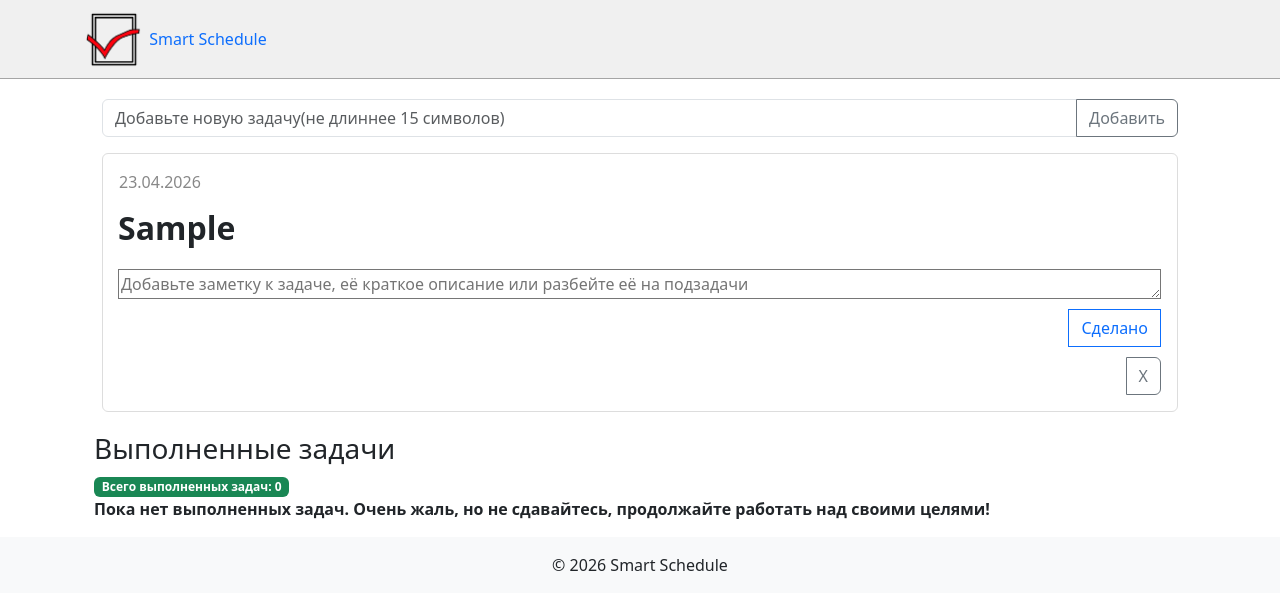
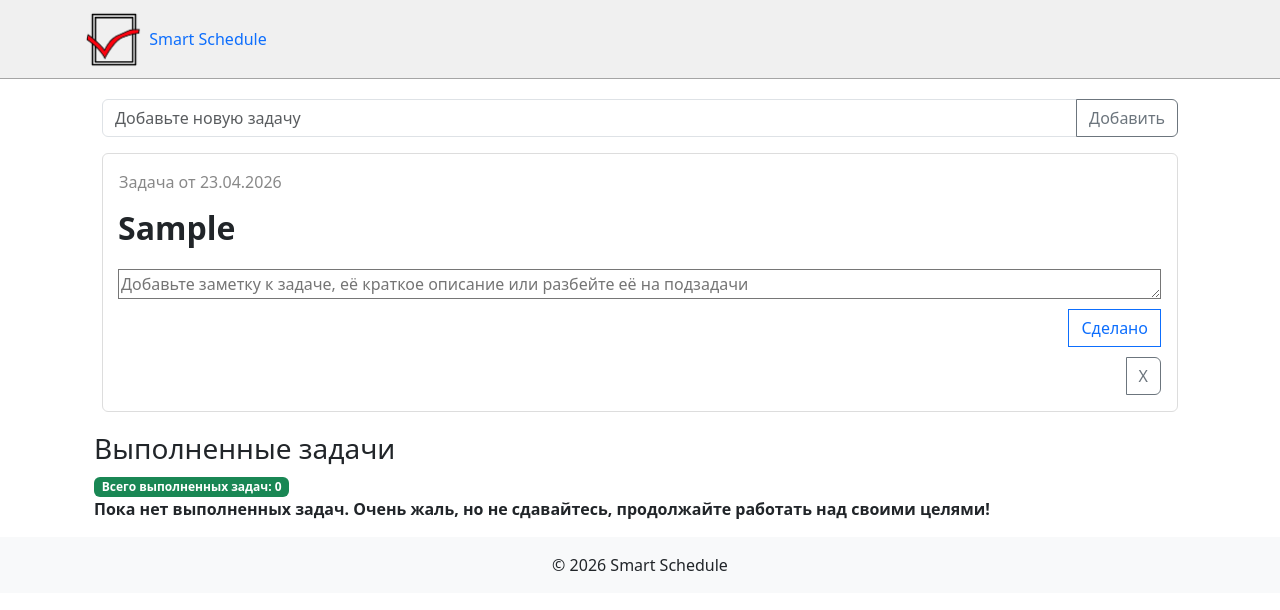
Before and after one commit to ImagineLost/Smart_schedule, a Vue app in the folder App/: page / in a window 1280 px wide. Both pictures are taken after typing "Sample" into the empty fields and a click on the button "Добавить". Shown: the top 610 px of the page. Built offline with nearby package versions, Linux system fonts and the light colour scheme.

Commit message:
Polishing commit

```diff
--- a/App/src/App.vue
+++ b/App/src/App.vue
@@ -1,11 +1,10 @@
 <script>
-
+import { SpeedInsights } from '@vercel/speed-insights/vue';
 import { Analytics } from '@vercel/analytics/vue';
 import AppHeader from './components/AppHeader.vue';
 import TodosDoneCheck from './components/TodosDoneCheck.vue';
 import TodoList from './components/TodoList.vue';
 import AppFooter from './components/AppFooter.vue';
-import { SpeedInsights } from '@vercel/speed-insights/vue';
 
 
 export default {
@@ -14,25 +13,24 @@ export default {
     }
   },
   components: {
-    Analytics,
     AppHeader,
     TodosDoneCheck,
     TodoList,
     AppFooter,
-    SpeedInsights
+    SpeedInsights,
+    Analytics,
   }
 };
 </script>
 
 <template>
-  <Analytics />
+  <speed-insights />
   <app-header />
   <body class="container">
     <todo-list />
   </body>
   <app-footer />
-  <SpeedInsights />
-
+  <analytics />
 </template>
 
 <style>
--- a/App/src/components/TodoList.vue
+++ b/App/src/components/TodoList.vue
@@ -61,7 +61,7 @@ export default {
 <template>
   <div class="todo-list">
     <div class="input-group mb-3">
-      <input type="text" v-model="newTodo" class="form-control" placeholder="Добавьте новую задачу(не длиннее 15 символов)" maxlength="" @keyup.enter="add" />
+      <input type="text" v-model="newTodo" class="form-control" placeholder="Добавьте новую задачу" @keyup.enter="add" />
       <button class="btn btn-outline-secondary" type="button" @click="add">
         Добавить
       </button>
@@ -74,7 +74,7 @@ export default {
         :class="{done: item.isDone}"
       >
         <div class="input-group">
-          <span class="date"> {{ item.createDate }}</span>
+          <span class="date">Задача от {{ item.createDate }}</span>
           <span class="todo-title">
             {{ item.title }}
           </span>
```
Also changed, not shown: 2 other files (tests, documents, lock files or other folders).
